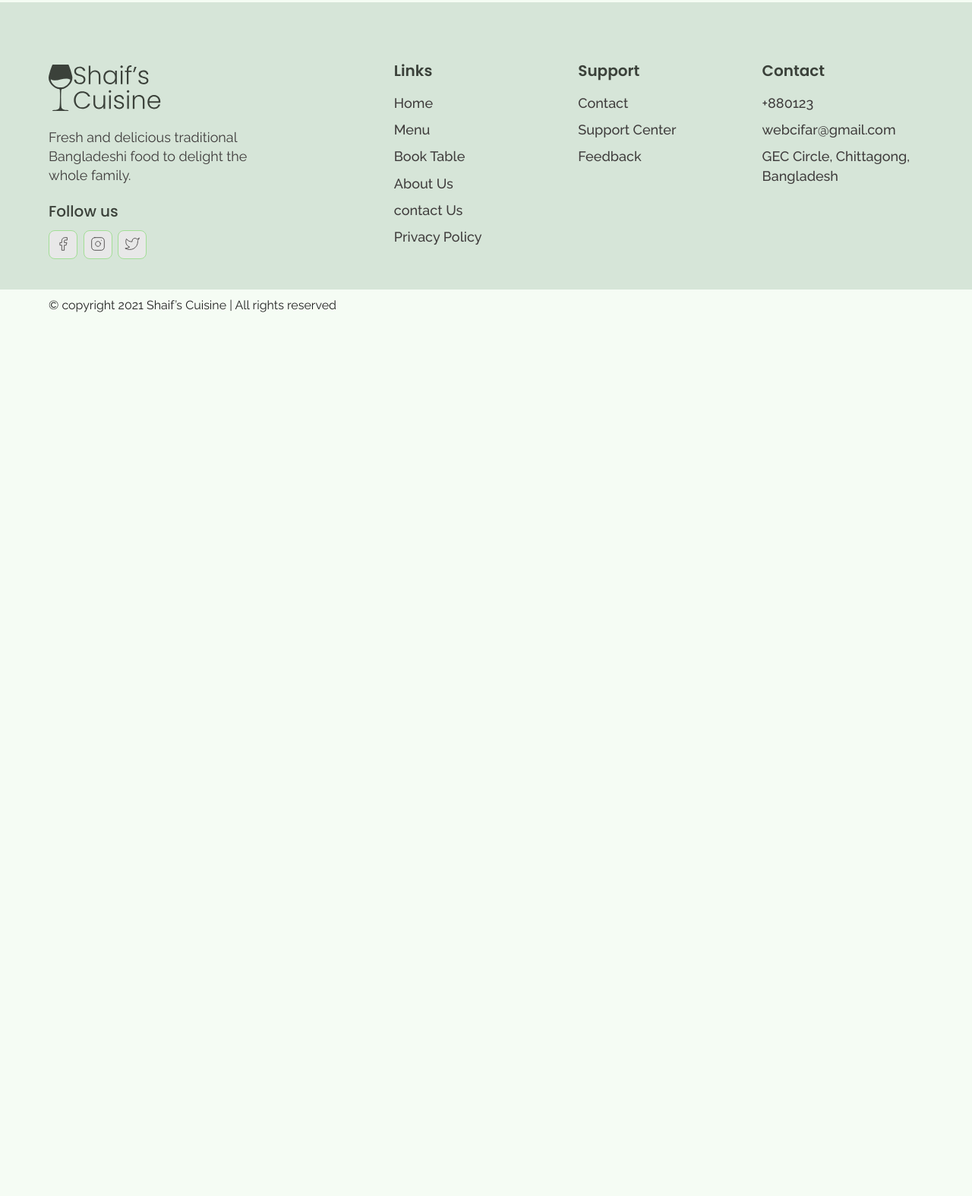
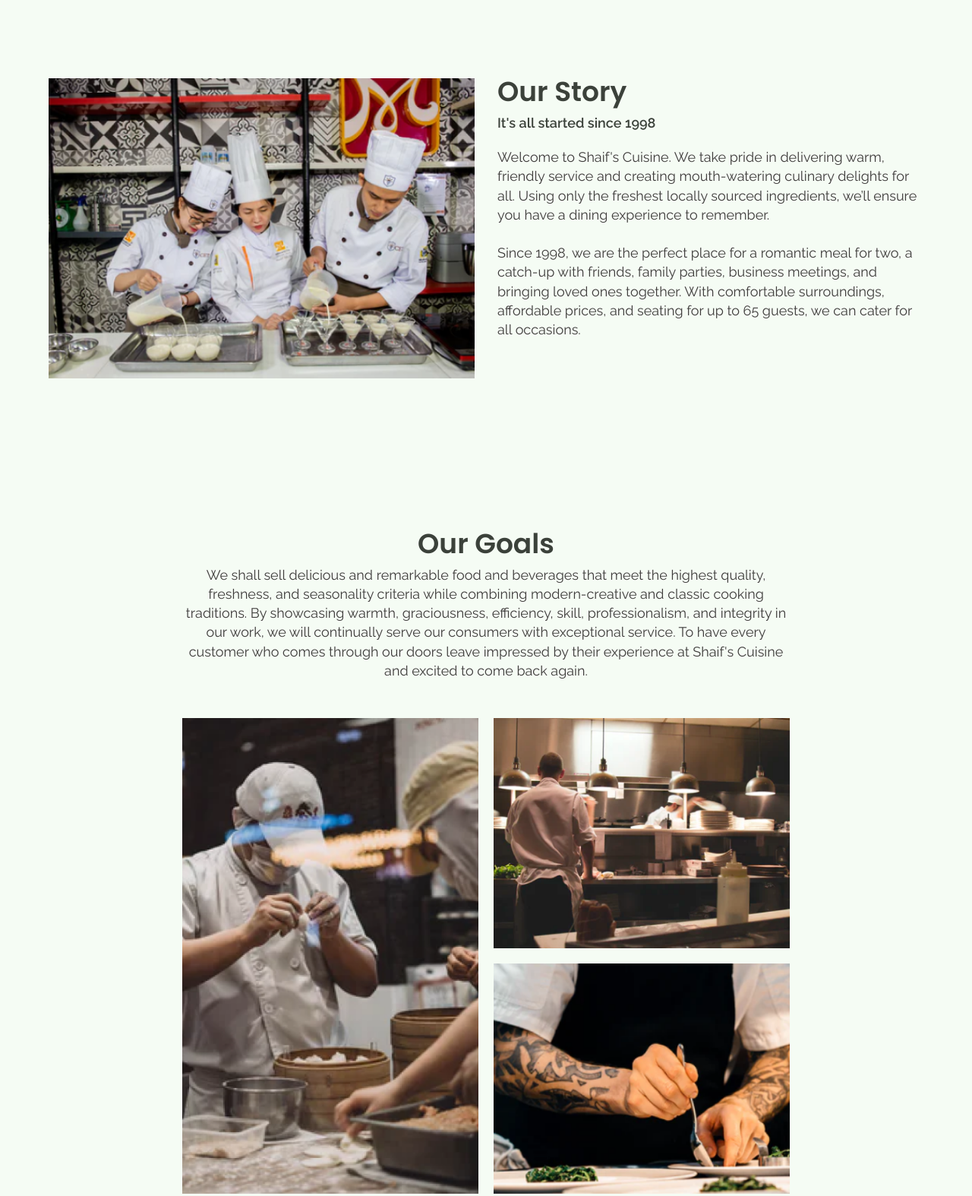
Before and after one commit to ShaifArfan/shaif-s-cuisine, a plain HTML site: page about.html in a window 1280 px wide. Shown: the part 83-1657 px from the top of the page at 76% size. Before the commit the page ends 800 px from the top, so only its background shows below. Drawn offline with Linux system fonts and the light colour scheme.

Commit message:
✅ adding about page

```diff
--- /dev/null
+++ b/about.css
@@ -0,0 +1,80 @@
+/* Our Story Styles */
+.ourStory__wrapper {
+	display: flex;
+	flex-direction: column;
+	gap: 2rem;
+}
+.ourStory__title,
+.ourGoals__title {
+	font-size: 1.8rem;
+	font-weight: 600;
+	color: var(--black-1);
+	margin-bottom: 1rem;
+}
+.ourStory__subtitle {
+	font-size: 1.4rem;
+	font-weight: 600;
+	color: var(--black-1);
+	margin-bottom: 2rem;
+}
+.ourStory__text,
+.ourGoals__text {
+	font-size: 1.4rem;
+	line-height: 1.4em;
+	color: var(--black-2);
+}
+@media only screen and (min-width: 768px) {
+	.ourStory__wrapper {
+		flex-direction: row;
+		gap: 3rem;
+	}
+	.ourStory__img,
+	.ourStory__info {
+		flex: 1;
+	}
+	.ourStory__title,
+	.ourGoals__title {
+		font-size: 3.6rem;
+	}
+	.ourStory__subtitle {
+		font-size: 1.8rem;
+	}
+	.ourStory__text,
+	.ourGoals__text {
+		font-size: 1.8rem;
+		max-width: 800px;
+	}
+}
+
+/* Our Goals Styles */
+
+.ourGoals__info {
+	text-align: left;
+	margin-bottom: 5rem;
+}
+.ourGoals__imgs__wrapper img {
+	object-fit: cover;
+}
+.ourGoals__imgs__wrapper {
+	max-width: 800px;
+	margin: 0 auto;
+	display: grid;
+	grid-template-columns: 1fr 1fr;
+	grid-template-rows: 1fr 1fr;
+	grid-row: auto;
+	gap: 1rem;
+}
+.ourStory__img1 {
+	grid-row: 1/3;
+}
+@media only screen and (min-width: 768px) {
+	.ourGoals__info {
+		text-align: center;
+	}
+	.ourGoals__imgs__wrapper {
+		gap: 2rem;
+	}
+	.ourGoals__text {
+		margin: 0 auto;
+	}
+}
--- a/about.html
+++ b/about.html
@@ -10,6 +10,7 @@
   <link rel="stylesheet" href="./globalStyles.css">
   <link rel="stylesheet" href="./components.css">
   <!-- Add your custom css -->
+  <link rel="stylesheet" href="./about.css">
 </head>
 
 <body>
@@ -54,7 +55,65 @@
     </div>
   </div>
   <!-- End Nav Section -->
+  <!-- Our Story Section -->
+  <section id="ourStory">
+    <div class="container">
+      <div class="ourStory__wrapper">
 
+        <div class="ourStory__img">
+          <img src="./images/ourStoryImg.png" alt="shaif's cuisine">
+        </div>
+        <div class="ourStory__info">
+          <h3 class="ourStory__title">
+            Our Story
+          </h3>
+          <p class="ourStory__subtitle">
+            It's all started since 1998
+          </p>
+          <p class="ourStory__text">
+            Welcome to Shaif's Cuisine. We take pride in delivering warm, friendly service and creating mouth-watering
+            culinary delights for all. Using only the freshest locally sourced ingredients, we’ll ensure you have a
+            dining
+            experience to remember.
+            <br><br>
+            Since 1998, we are the perfect place for a romantic meal for two, a catch-up with friends, family parties,
+            business meetings, and bringing loved ones together. With comfortable surroundings, affordable prices, and
+            seating for up to 65 guests, we can cater for all occasions.
+          </p>
+        </div>
+      </div>
+    </div>
+  </section>
+  <!-- End Our Story Section -->
+  <!-- Our Goals -->
+  <section id="ourGoals">
+    <div class="container">
+      <div class="ourGoals__info">
+        <h3 class="ourGoals__title">
+          Our Goals
+        </h3>
+        <p class="ourGoals__text">
+          We shall sell delicious and remarkable food and beverages that meet the highest quality, freshness, and
+          seasonality criteria while combining modern-creative and classic cooking traditions. By showcasing warmth,
+          graciousness, efficiency, skill, professionalism, and integrity in our work, we will continually serve our
+          consumers with exceptional service. To have every customer who comes through our doors leave impressed by
+          their experience at Shaif's Cuisine and excited to come back again.
+        </p>
+      </div>
+      <div class="ourGoals__imgs__wrapper">
+        <div class="ourStory__img1">
+          <img src="./images/ourGoals_img1.png" alt="kitchen img">
+        </div>
+        <div class="ourStory__img2">
+          <img src="./images/ourGoals_img2.png" alt="kitchen img">
+        </div>
+        <div class="ourStory__img3">
+          <img src="./images/ourGoals_img3.png" alt="kitchen img">
+        </div>
+      </div>
+    </div>
+  </section>
+  <!-- End Our Goals -->
   <!-- Footer -->
   <footer>
     <div class="container">
```
Also changed, not shown: images/ourGoals_img1.png (added), images/ourGoals_img2.png (added), images/ourGoals_img3.png (added), images/ourStoryImg.png (added).
